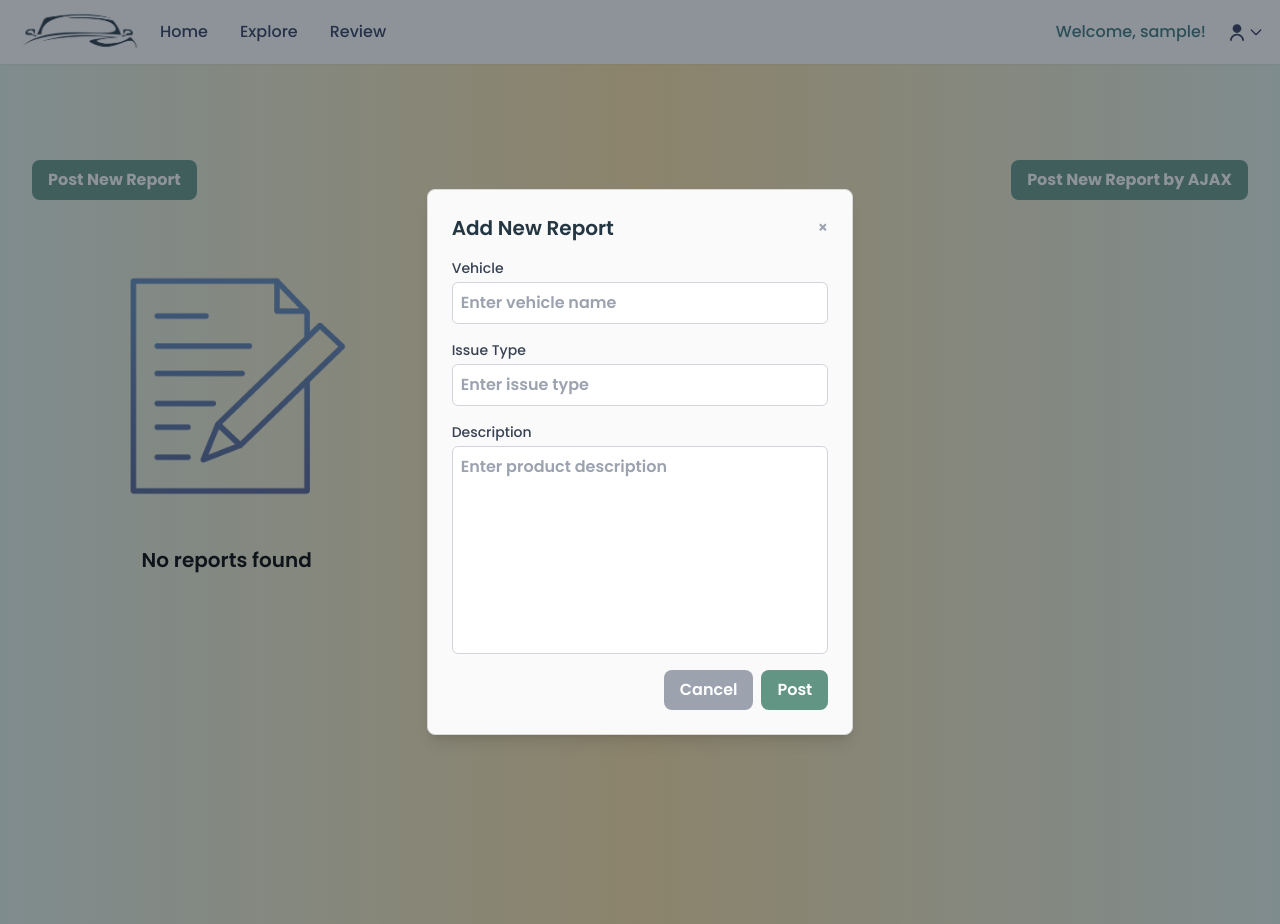
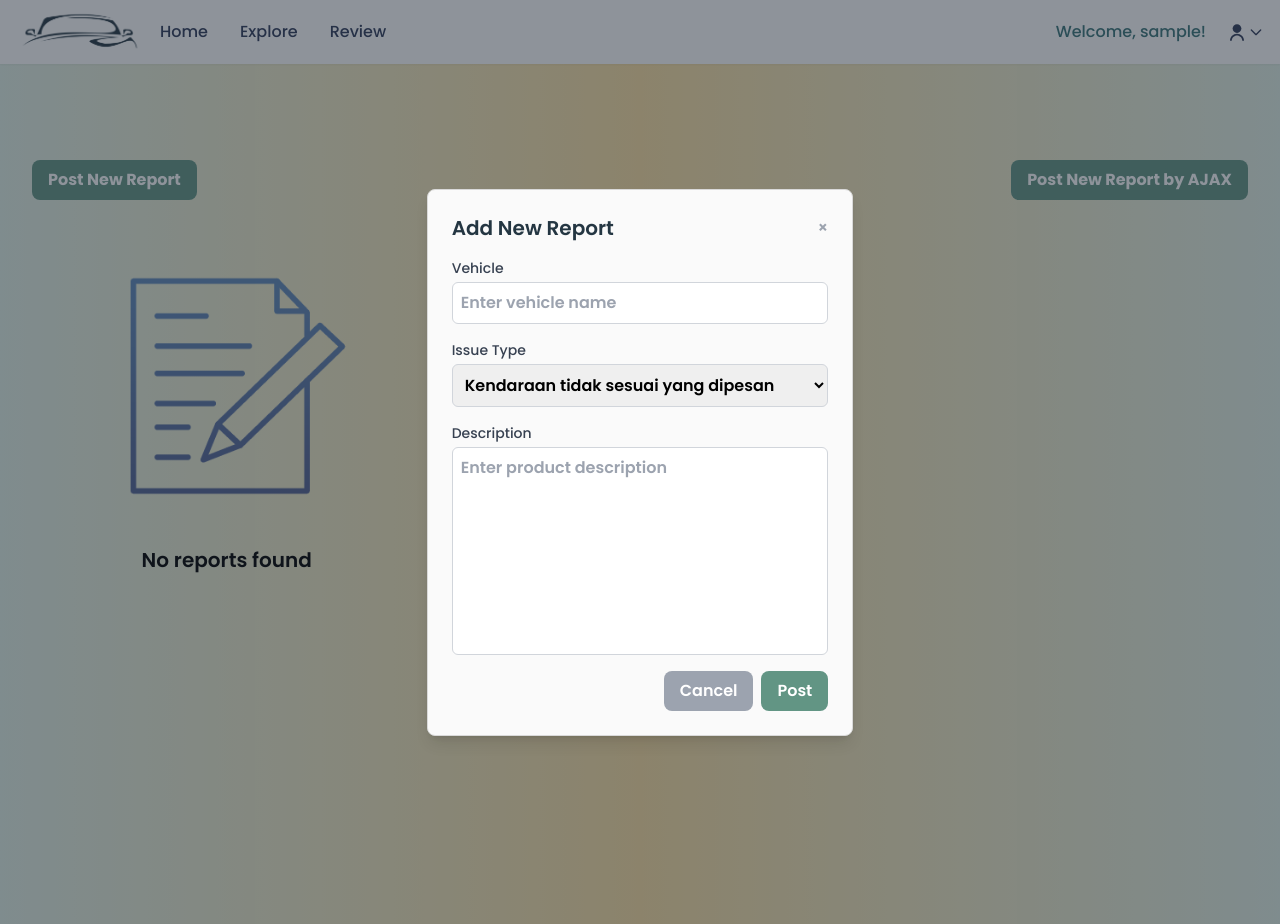
Before and after one commit to PBP-C07/rentara, a Django app: page /create_report_entry in a window 1280 px wide, after a click on "Post New Report by AJAX". Run offline with Django 5.2, Linux system fonts and the light colour scheme; the visitor is signed in with stand-in values (Sample User, id 1); data that the repository does not hold is empty; some libraries are stand-ins or nearby versions.

Commit message:
fix ajax 2

```diff
--- a/report/templates/main_report.html
+++ b/report/templates/main_report.html
@@ -43,7 +43,11 @@
         <!-- Issue Type Field -->
         <div class="mb-4">
           <label for="issue_type" class="block text-sm font-medium text-gray-700">Issue Type</label>
-          <input type="text" id="issue_type" name="issue_type" class="mt-1 block w-full border border-gray-300 rounded-md p-2 hover:border-indigo-700" placeholder="Enter issue type" required>
+          <select id="issue_type" name="issue_type" class="mt-1 block w-full border border-gray-300 rounded-md p-2 hover:border-indigo-700" required>
+            <option value="Mismatch">Kendaraan tidak sesuai yang dipesan</option>
+            <option value="Damaged">Kendaraan rusak</option>
+            <option value="Service">Pelayanan tidak ramah</option>
+          </select>
         </div>
         <!-- Description Field -->
         <div class="mb-4">
--- a/report/views.py
+++ b/report/views.py
@@ -16,11 +16,11 @@ from django.views.decorators.http import require_POST
 from django.contrib.auth.forms import AuthenticationForm
 
 
-@login_required(login_url='/login')  # Redirect to login page if not logged in
+@login_required(login_url='/login')
 def create_report_entry(request):
     vehicles = Vehicle.objects.filter(availability=True)
     form = ReportForm(request.POST or None)
-    order_date = timezone.now().date()  # Assuming the order date is today
+    order_date = timezone.now().date()
 
     if request.method == "POST":
         if form.is_valid():
@@ -40,7 +40,7 @@ def create_report_entry(request):
 def add_report(request):
     vehicles = Vehicle.objects.filter(availability=True)
     form = ReportForm(request.POST or None)
-    order_date = timezone.now().date()  # Assuming the order date is today
+    order_date = timezone.now().date()
 
     if request.method == "POST":
         if form.is_valid():
```
